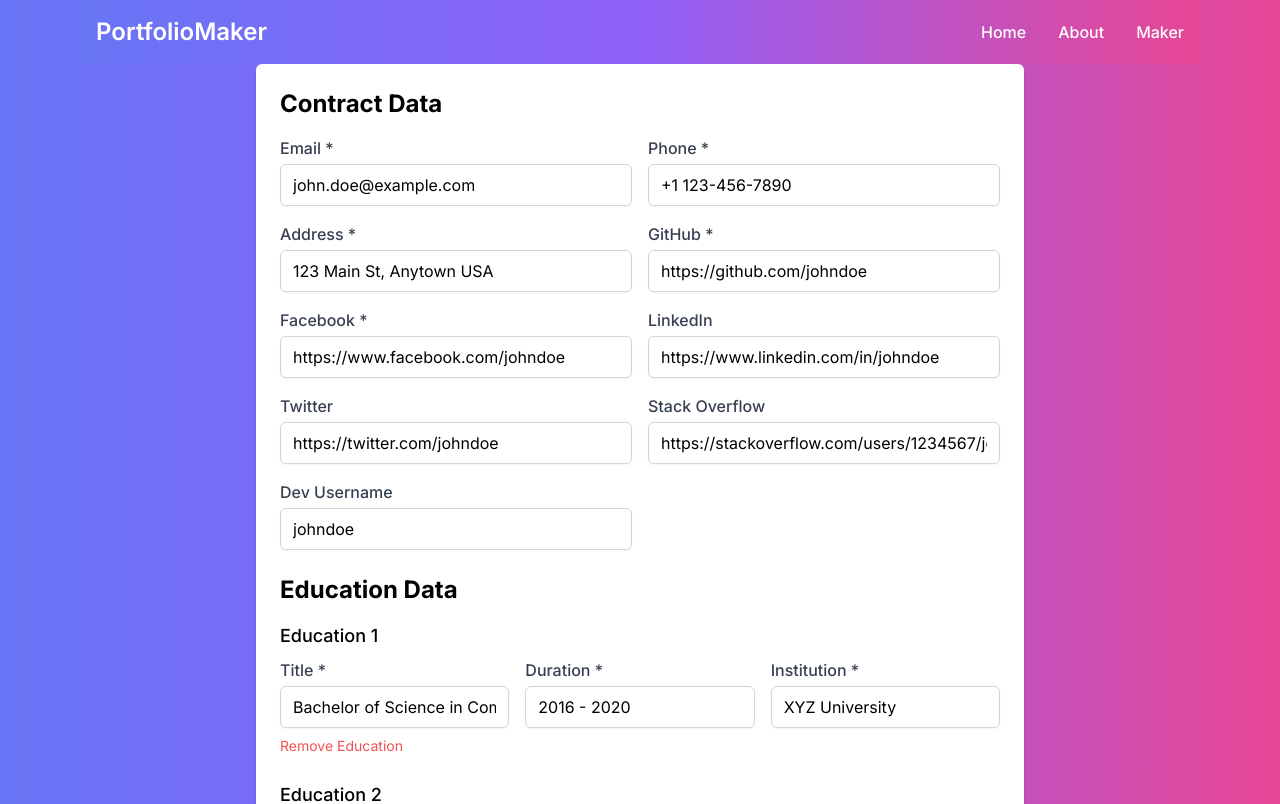
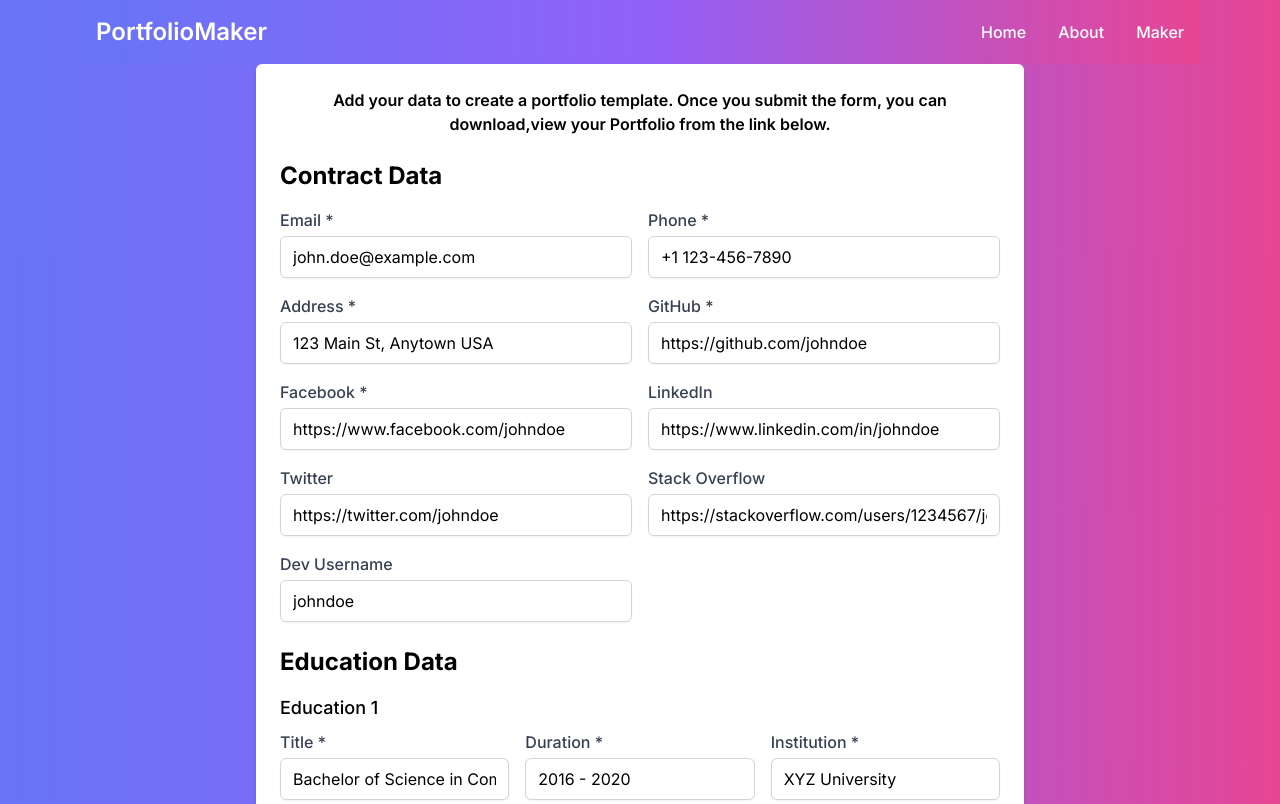
Before and after one commit to FariaLimpa/portfolio-maker, a Next.js app: page /dataform in a window 1280 px wide. Shown: the top 804 px of the page. Built offline with nearby package versions, Linux system fonts and the light colour scheme.

Commit message:
Refactor layout and page components to remove duplication

```diff
--- a/app/(withcommonlayout)/dataform/page.js
+++ b/app/(withcommonlayout)/dataform/page.js
@@ -343,13 +343,9 @@ const PortfolioForm = () => {
       [section]: prevState[section].filter((_, i) => i !== index),
     }));
   };
-  const copyLink = async () => {
-    const res = await fetch(
-      `https://portfoliomaker-backend.vercel.app/portfolio/${id}`
-    );
-    const data = await res.json();
+  const copyLink = async (id) => {
     navigator.clipboard.writeText(
-      `https://portfoliomaker.vercel.app/portfoliotemplate/${data.data._id}`
+      `https://portfoliomakerv1.vercel.app/portfoliotemplate/${id}`
     );
     toast.success("Link copied to clipboard");
   };
@@ -377,6 +373,10 @@ const PortfolioForm = () => {
         onSubmit={handleSubmit}
         className="max-w-3xl mx-auto p-6 bg-white shadow-md rounded-md"
       >
+        <h1 className="text-md font-semibold mb-6 text-center">
+          Add your data to create a portfolio template. Once you submit the
+          form, you can download,view your Portfolio from the link below.
+        </h1>
         <h2 className="text-2xl font-bold mb-4">Contract Data</h2>
         <div className="grid grid-cols-1 sm:grid-cols-2 gap-4 mb-6">
           <div>
```
